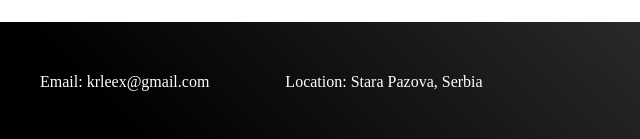
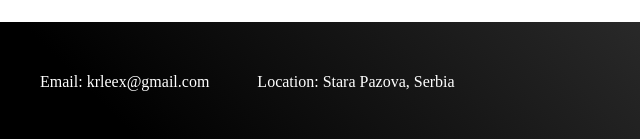
Before and after one commit to kristianpetrovic/kristianpetrovic.github.io, a plain HTML site: page index.html in a window 1280 px wide. Shown: the part 3752-3891 px from the top of the page, 0-640 px from the left. Drawn offline with nearby package versions, Linux system fonts and the light colour scheme.

Commit message:
Footer layout update

```diff
--- a/index.html
+++ b/index.html
@@ -343,8 +343,10 @@
     <div class="container-fluid pt-5 pb-5 gradient-bg">
         <div class="container-grid">
         <div class="row">
-            <div class="col-md-12">
-                <span class="me-5"><a class="footer-link me-4" href="mailto:krleex@gmail.com">Email: krleex@gmail.com</a></span>
+            <div class="col-md-auto">
+                <span><a class="footer-link me-4" href="mailto:krleex@gmail.com">Email: krleex@gmail.com</a></span>
+            </div>
+            <div class="col-md-auto">
                 <span class="white">Location: Stara Pazova, Serbia</span>
             </div>
         </div>
```
